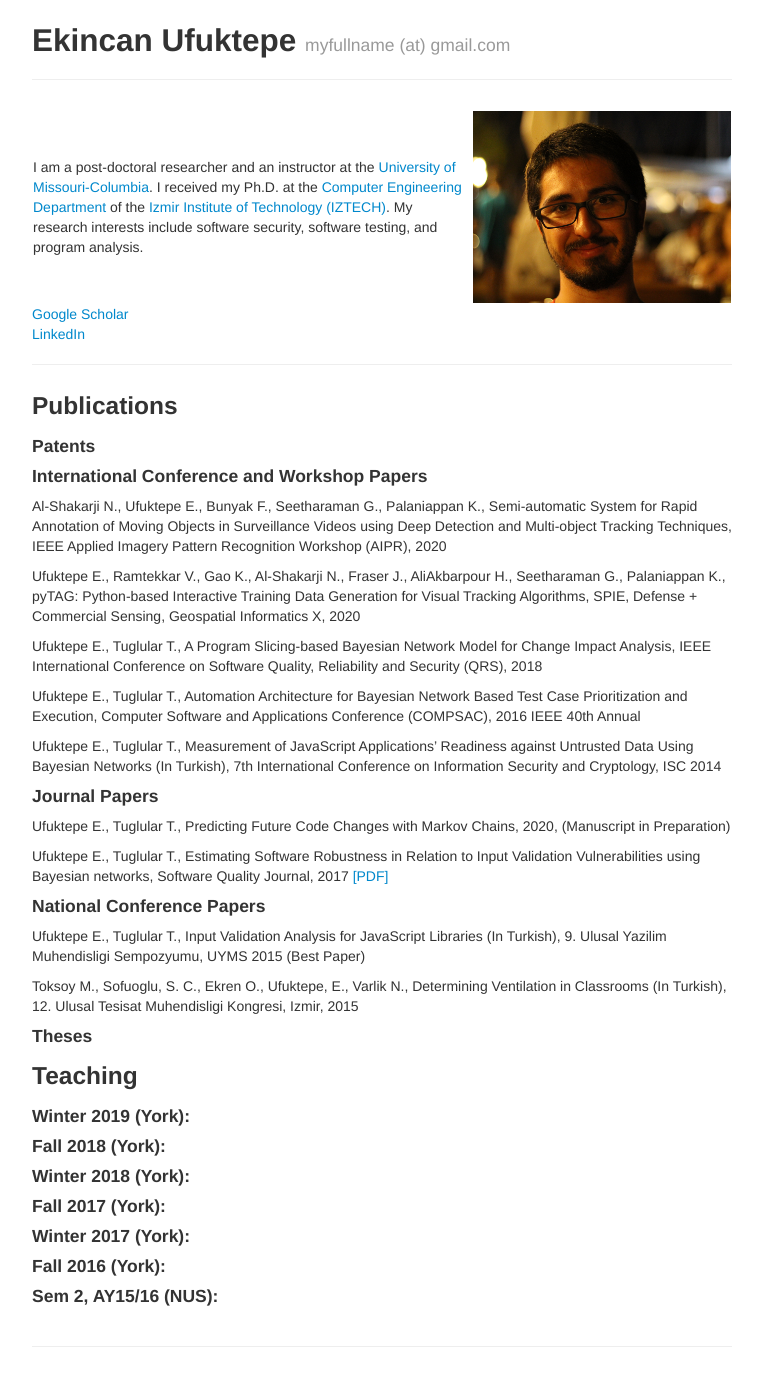
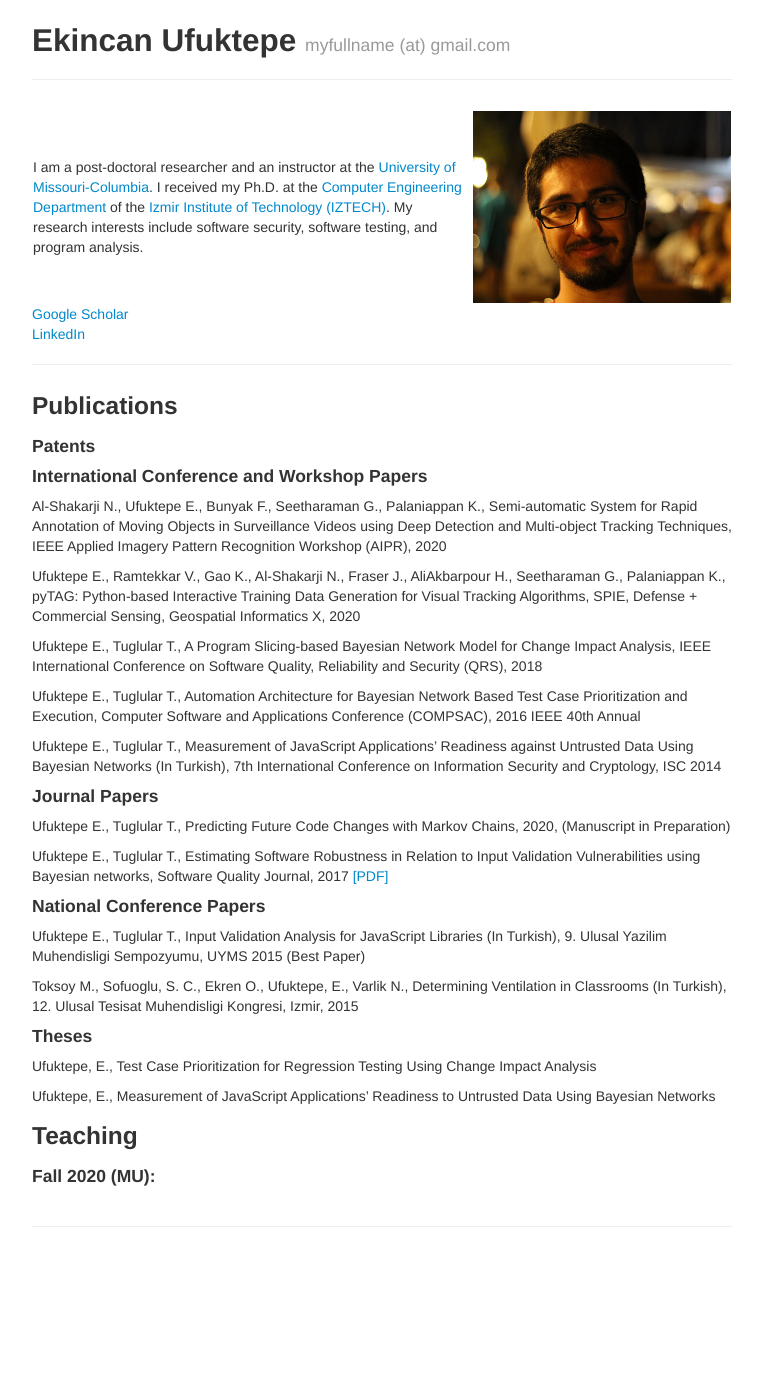
Before and after one commit to ekincanufuktepe/ekincanufuktepe.github.io, a Jekyll site: the page built from index.md, in a window 1280 px wide. Shown: the whole page, without its empty margins (258-1020 px from the left). Built offline with Jekyll 4.4.1, drawn with Linux system fonts in a browser that asks for light colours; after the commit the page ends 1258 px from its top, so only the background shows below that.

Commit message:
thesis added

```diff
--- a/index.md
+++ b/index.md
@@ -44,20 +44,11 @@ Toksoy M., Sofuoglu, S. C., Ekren O., Ufuktepe, E., Varlik N., Determining Venti
 
 
 #### Theses
+Ufuktepe, E., Test Case Prioritization for Regression Testing Using Change Impact Analysis
+
+Ufuktepe, E., Measurement of JavaScript Applications’ Readiness to Untrusted Data Using Bayesian Networks
 
 
 ### Teaching
 
-#### Winter 2019 (York):
-
-#### Fall 2018 (York):
-
-#### Winter 2018 (York):
-
-#### Fall 2017 (York):
-
-#### Winter 2017 (York):
-
-#### Fall 2016 (York):
-
-#### Sem 2, AY15/16 (NUS):
+#### Fall 2020 (MU):
```
